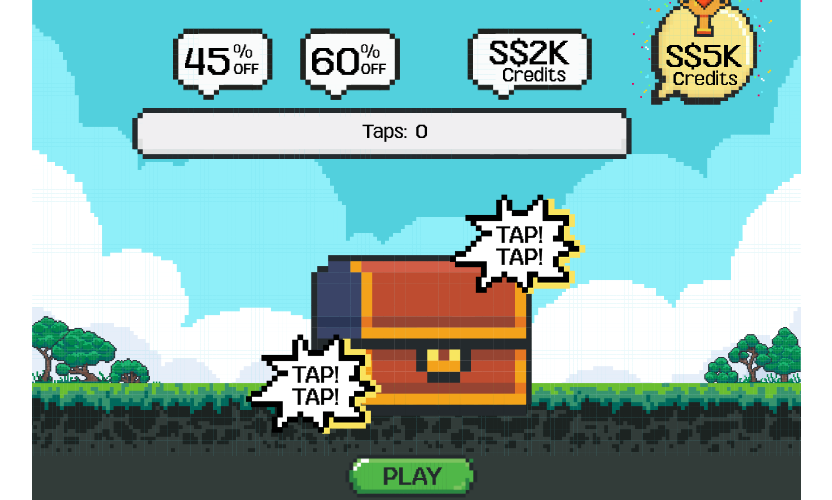
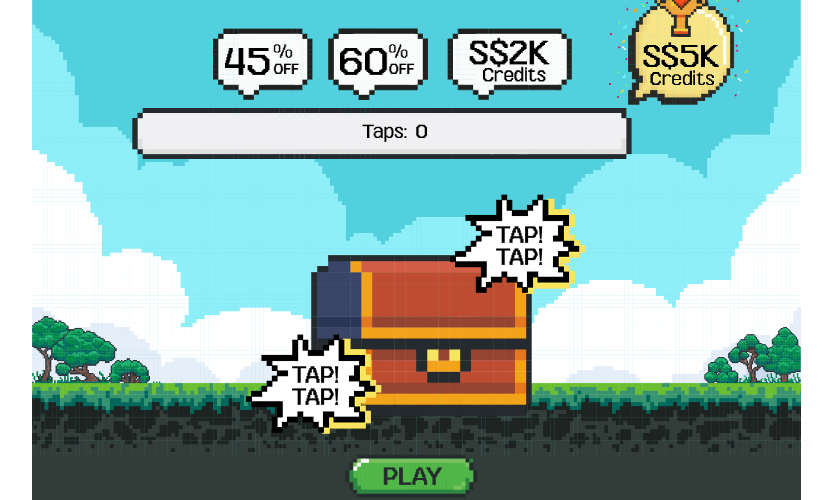
Before and after one commit to arjunkareti/testWebGame, a plain HTML site: page index.html in a window 1280 px wide. Shown: the part 300-800 px from the top of the page, without its empty margins (224-1056 px from the left). Drawn offline with Linux system fonts and the light colour scheme; files whose address does not match are found by name.

Commit message:
Update styles.css
changed the offer's left values

```diff
--- a/styles.css
+++ b/styles.css
@@ -184,25 +184,25 @@ height: 100px;
 #offer1{
 width: 100px;
     position: relative;
-    left: 0px;
+    left: 40px;
     top: -35px;
 }
 #offer2{
     width: 100px;
-    left: 20px;
+    left: 48px;
 	   top: -35px;
     position: relative;
 }
 #offer3{
     width: 125px;
-    left: 80px;
+    left: 60px;
 	   top: -35px;
     position: relative;
 }
 #offer4{
     width: 140px;
     position: relative;
-    left: 113px;
+    left: 90px;
     top: -30px;
     pointer-events:none;
 }
```
